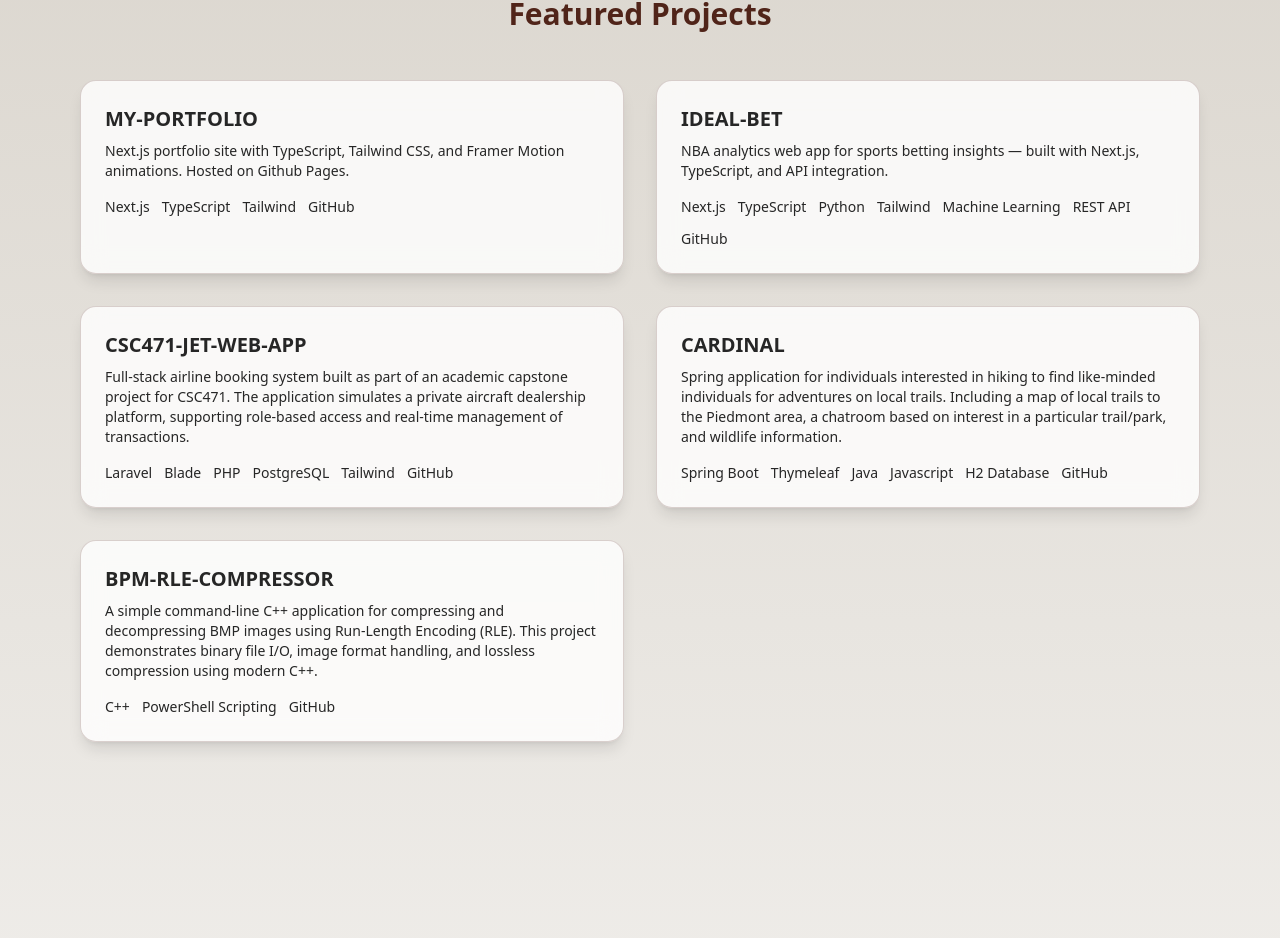
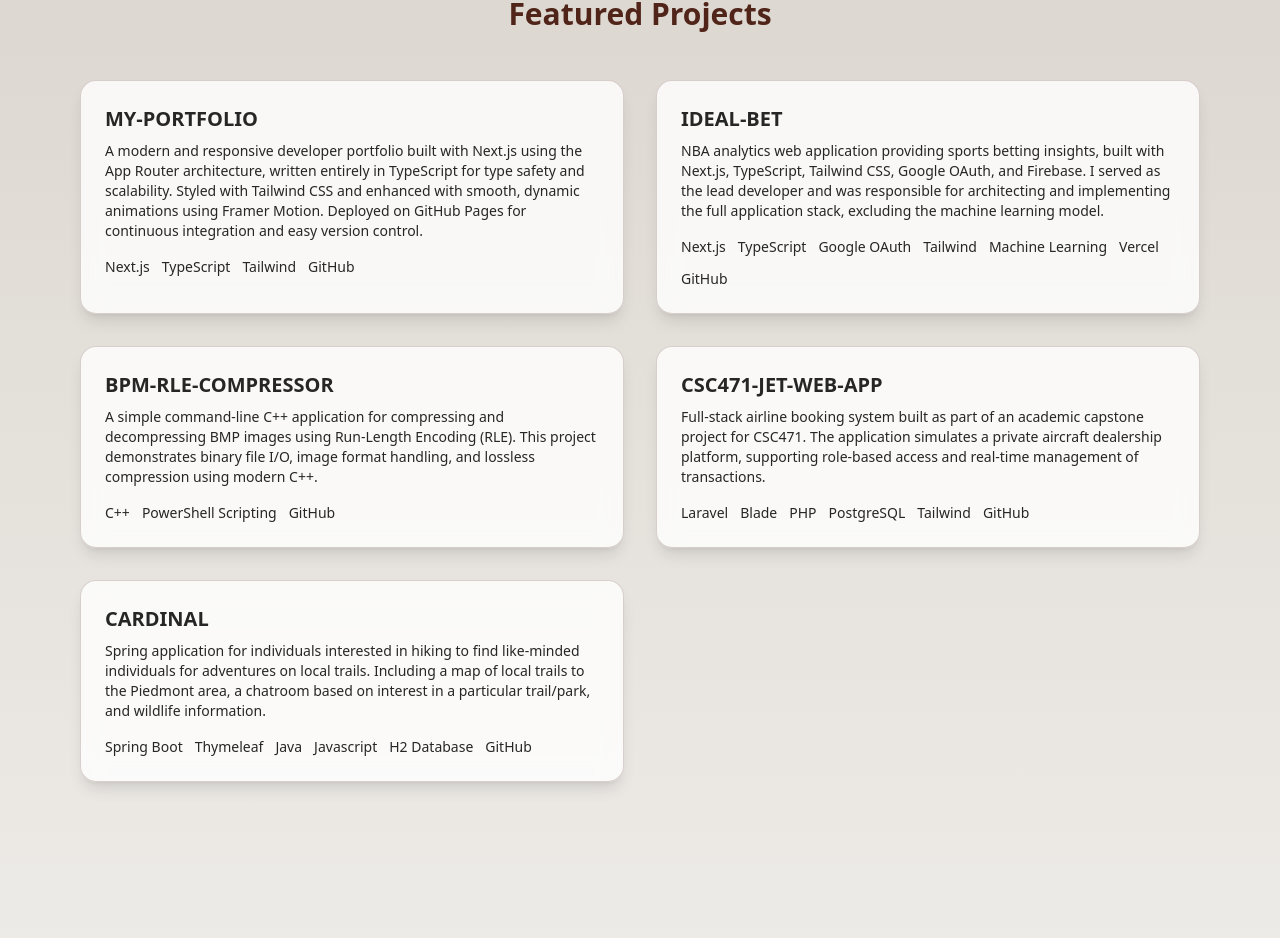
Before and after one commit to jacobgreene-dev/jacobgreene-dev.github.io, a Next.js app: page / in a window 1280 px wide. Shown: the part 1550-2488 px from the top of the page. Built offline with nearby package versions, Linux system fonts and the light colour scheme.

Commit message:
updates to projects

```diff
--- a/src/app/components/Projects.tsx
+++ b/src/app/components/Projects.tsx
@@ -25,8 +25,11 @@
                     >
                         <h3 className="text-xl font-semibold mb-2">MY-PORTFOLIO</h3>
                         <p className="text-sm mb-4">
-                            Next.js portfolio site with TypeScript, Tailwind CSS, and Framer Motion animations. Hosted on Github Pages.
+                            A modern and responsive developer portfolio built with Next.js using the App Router architecture,
+                            written entirely in TypeScript for type safety and scalability. Styled with Tailwind CSS and enhanced with smooth,
+                            dynamic animations using Framer Motion. Deployed on GitHub Pages for continuous integration and easy version control.
                         </p>
+
                         <div className="flex gap-3 text-sm flex-wrap">
                             <span>Next.js</span>
                             <span>TypeScript</span>
@@ -43,15 +46,34 @@
                     >
                         <h3 className="text-xl font-semibold mb-2">IDEAL-BET</h3>
                         <p className="text-sm mb-4">
-                            NBA analytics web app for sports betting insights — built with Next.js, TypeScript, and API integration.
+                            NBA analytics web application providing sports betting insights, built with Next.js, TypeScript, Tailwind CSS, Google OAuth, and Firebase.
+                            I served as the lead developer and was responsible for architecting and implementing the full application stack, excluding the machine learning model.
                         </p>
                         <div className="flex gap-3 text-sm flex-wrap">
                             <span>Next.js</span>
                             <span>TypeScript</span>
-                            <span>Python</span>
+                            <span>Google OAuth</span>
                             <span>Tailwind</span>
                             <span>Machine Learning</span>
-                            <span>REST API</span>
+                            <span>Vercel</span>
+                            <span>GitHub</span>
+                        </div>
+                    </motion.div>
+
+                    <motion.div
+                        whileHover={{ scale: 1.02 }}
+                        transition={{ duration: 0.3 }}
+                        className="rounded-2xl border border-caput/20 bg-white/80 backdrop-blur-md p-6 shadow-lg hover:shadow-xl"
+                        onClick={() => window.open("https://github.com/jacobgreene-dev/bpm-rle-compress")}
+                    >
+                        <h3 className="text-xl font-semibold mb-2">BPM-RLE-COMPRESSOR</h3>
+                        <p className="text-sm mb-4">
+                            A simple command-line C++ application for compressing and decompressing BMP images using Run-Length Encoding (RLE).
+                            This project demonstrates binary file I/O, image format handling, and lossless compression using modern C++.
+                        </p>
+                        <div className="flex gap-3 text-sm flex-wrap">
+                            <span>C++</span>
+                            <span>PowerShell Scripting</span>
                             <span>GitHub</span>
                         </div>
                     </motion.div>
@@ -101,24 +123,6 @@
                             <span>GitHub</span>
                         </div>
                     </motion.div>
-
-                    <motion.div
-                        whileHover={{ scale: 1.02 }}
-                        transition={{ duration: 0.3 }}
-                        className="rounded-2xl border border-caput/20 bg-white/80 backdrop-blur-md p-6 shadow-lg hover:shadow-xl"
-                        onClick={() => window.open("https://github.com/jacobgreene-dev/bpm-rle-compress")}
-                    >
-                        <h3 className="text-xl font-semibold mb-2">BPM-RLE-COMPRESSOR</h3>
-                        <p className="text-sm mb-4">
-                        A simple command-line C++ application for compressing and decompressing BMP images using Run-Length Encoding (RLE).
-                        This project demonstrates binary file I/O, image format handling, and lossless compression using modern C++.
-                        </p>
-                        <div className="flex gap-3 text-sm flex-wrap">
-                            <span>C++</span>
-                            <span>PowerShell Scripting</span>
-                            <span>GitHub</span>
-                        </div>
-                    </motion.div>
                 </div>
             </section>
         </div>
```
